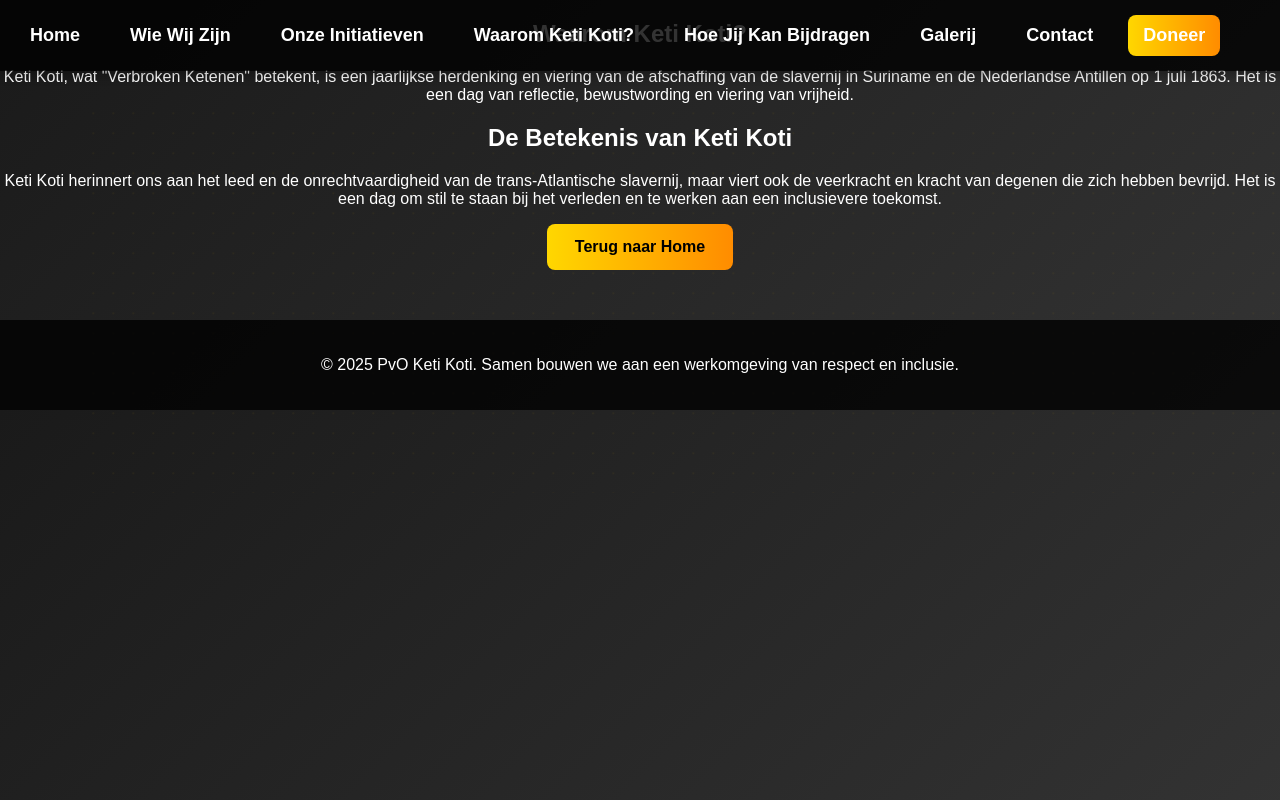
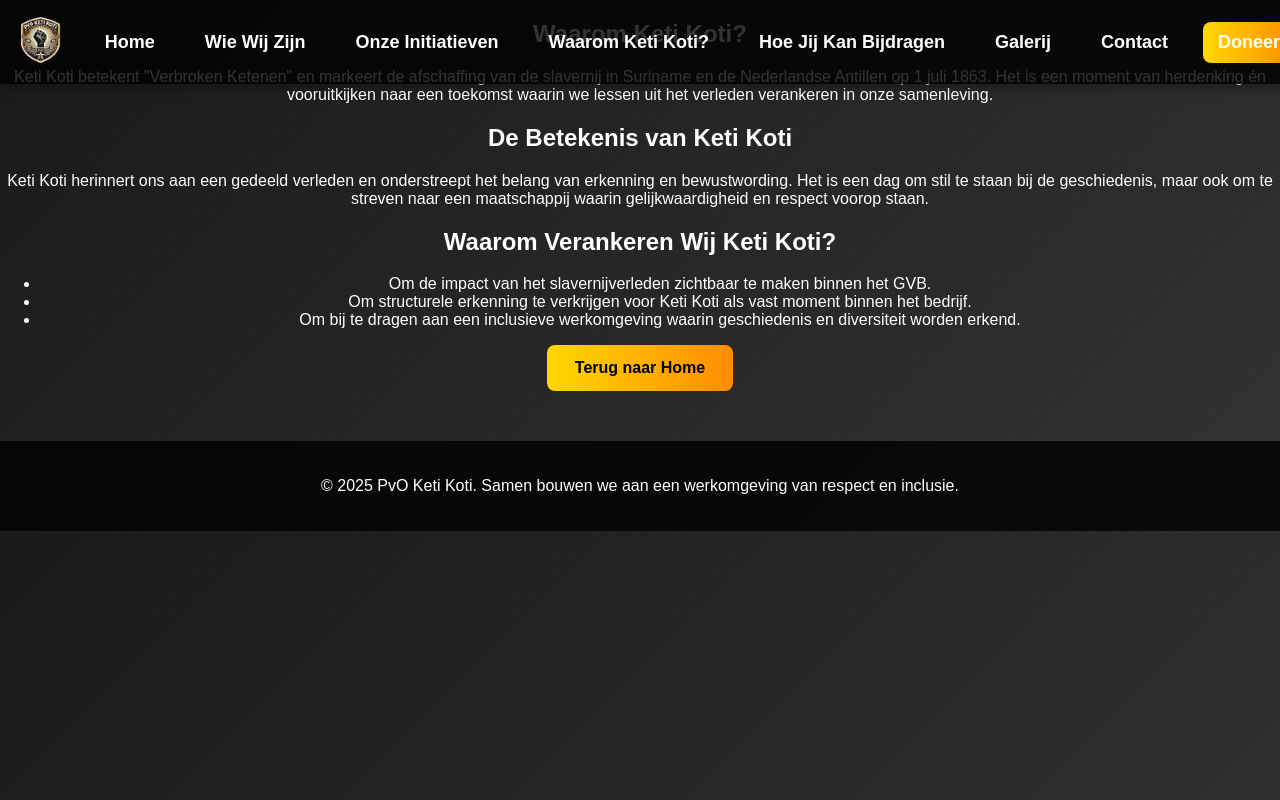
Before and after one commit to BornInSuriname/PvO-Keti-Koti, a plain HTML site: page waarom-keti-koti.html in a window 1280 px wide. Shown: the top 800 px of the page. Drawn offline with Linux system fonts and the light colour scheme.

Commit message:
Update waarom-keti-koti.html

```diff
--- a/waarom-keti-koti.html
+++ b/waarom-keti-koti.html
@@ -10,6 +10,11 @@
 <body>
     <header>
         <nav>
+            <div class="logo">
+                <a href="index.html">
+                    <img src="images/logo.png" alt="PvO Keti Koti Logo">
+                </a>
+            </div>
             <button class="menu-toggle" onclick="toggleMenu()">☰</button>
             <div class="nav-links">
                 <a href="index.html">Home</a>
@@ -26,12 +31,18 @@
     <section>
         <h1>Waarom Keti Koti?</h1>
         <p>
-            Keti Koti, wat "Verbroken Ketenen" betekent, is een jaarlijkse herdenking en viering van de afschaffing van de slavernij in Suriname en de Nederlandse Antillen op 1 juli 1863. Het is een dag van reflectie, bewustwording en viering van vrijheid.
+            Keti Koti betekent "Verbroken Ketenen" en markeert de afschaffing van de slavernij in Suriname en de Nederlandse Antillen op 1 juli 1863. Het is een moment van herdenking én vooruitkijken naar een toekomst waarin we lessen uit het verleden verankeren in onze samenleving.
         </p>
         <h2>De Betekenis van Keti Koti</h2>
         <p>
-            Keti Koti herinnert ons aan het leed en de onrechtvaardigheid van de trans-Atlantische slavernij, maar viert ook de veerkracht en kracht van degenen die zich hebben bevrijd. Het is een dag om stil te staan bij het verleden en te werken aan een inclusievere toekomst.
+            Keti Koti herinnert ons aan een gedeeld verleden en onderstreept het belang van erkenning en bewustwording. Het is een dag om stil te staan bij de geschiedenis, maar ook om te streven naar een maatschappij waarin gelijkwaardigheid en respect voorop staan.
         </p>
+        <h2>Waarom Verankeren Wij Keti Koti?</h2>
+        <ul>
+            <li>Om de impact van het slavernijverleden zichtbaar te maken binnen het GVB.</li>
+            <li>Om structurele erkenning te verkrijgen voor Keti Koti als vast moment binnen het bedrijf.</li>
+            <li>Om bij te dragen aan een inclusieve werkomgeving waarin geschiedenis en diversiteit worden erkend.</li>
+        </ul>
         <a href="index.html" class="cta-button">Terug naar Home</a>
     </section>
     <footer>
```
